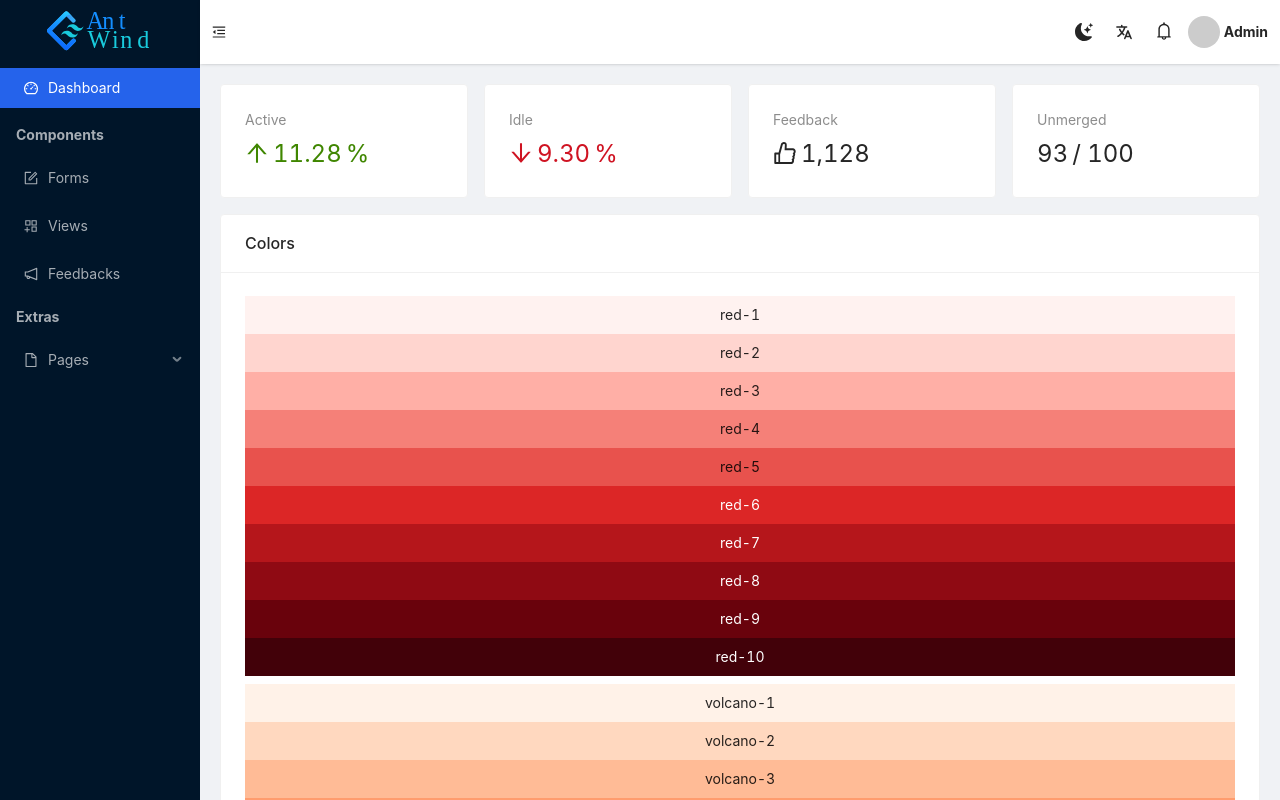
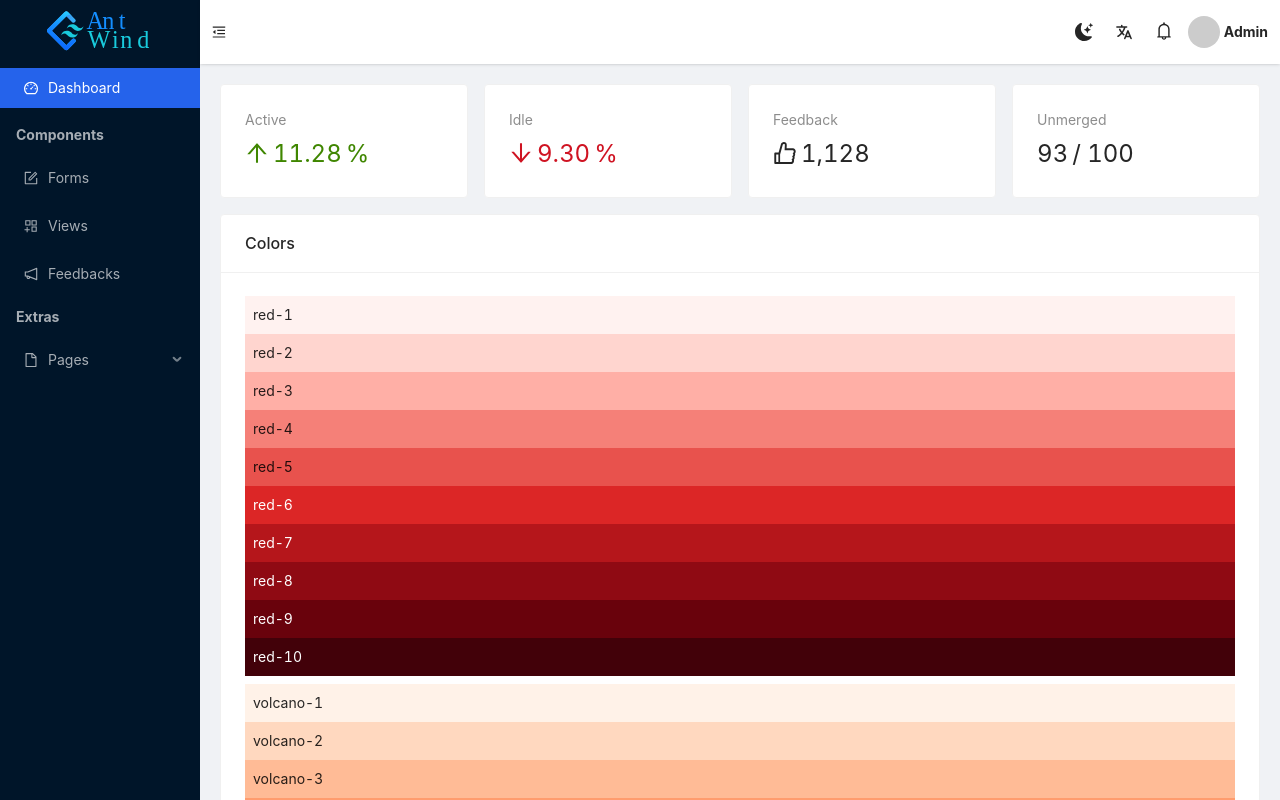
Before and after one commit to rnwathon/react-antd-tailwind-starter, a React (Create React App) app: page / in a window 1280 px wide. Shown: the top 800 px of the page. Built offline with nearby package versions, Linux system fonts and the light colour scheme.

Commit message:
fix: flex className duplicate in color block

```diff
--- a/src/Components/ColorBlock/index.jsx
+++ b/src/Components/ColorBlock/index.jsx
@@ -1,7 +1,7 @@
 import React from 'react';
 
 const ColorBlock = ({ children, className, id, ...props }) => {
-  const style = `p-2 flex grow shrink items-center justify-center ${className}`;
+  const style = `p-2 flex grow shrink ${className}`;
 
   return (
     <div id={id} className={style} {...props}>
```
